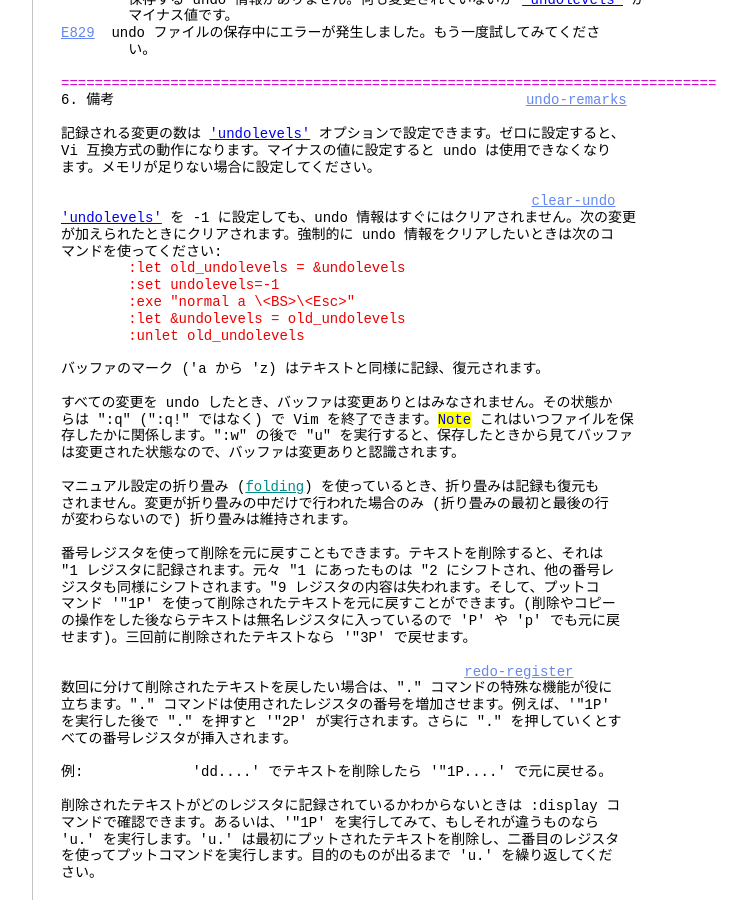
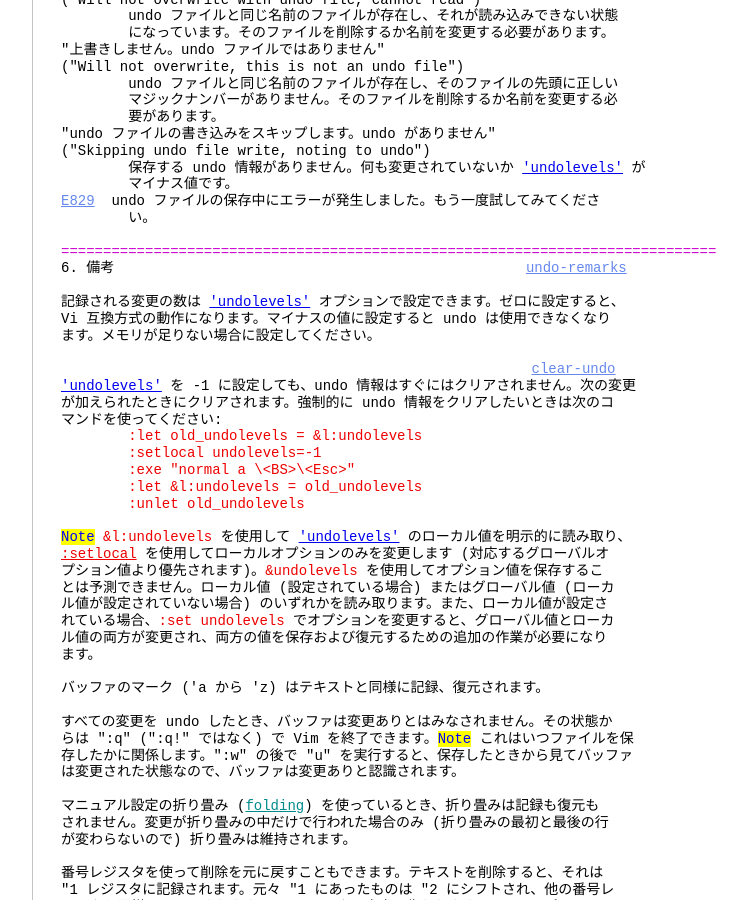
Before and after one commit to vim-jp/vimdoc-ja, a Jekyll site: the page built from undo.html, in a window 1280 px wide and 900 px high, scrolled down 6204 px. Shown: the whole window, without its empty margins (340-1087 px from the left). Built offline with Jekyll 4.4.1, drawn with Linux system fonts in a browser that asks for light colours; nearby versions of some CDN libraries; comment, search, counter and statistics services are not loaded; some of the changed text lies outside the part shown.

Commit message:
Generated by GitHub workflow 6516007217
https://github.com/vim-jp/vimdoc-ja-working/actions/runs/6516007217

```diff
--- a/undo.html
+++ b/undo.html
@@ -116,10 +116,20 @@ undo されます。<br>
 にしたい場合に便利です。&nbsp;<a class="Identifier" href="insert.html#i_CTRL-G_u">i_CTRL-G_u</a><br>
 <br>
 <a class="Type" href="options.html#'undolevels'">'undolevels'</a>&nbsp;の値を設定したときも undo のブロックが閉じられます。新しい値と古<br>
-い値が同じでもそうなります。<a class="Identifier" href="vim9.html#Vim9">Vim9</a>&nbsp;script では:<br>
-<div class="helpExample">&nbsp;&nbsp;&nbsp;&nbsp;&nbsp;&nbsp;&nbsp;&nbsp;&amp;undolevels = &amp;undolevels</div>
+い値が同じでもそうなります。<span class="Comment">g:undolevels</span>&nbsp;を使用して、<a class="Type" href="options.html#'undolevels'">'undolevels'</a>&nbsp;のグローバ<br>
+ル値のみを明示的に読み書きします。<a class="Identifier" href="vim9.html#Vim9">Vim9</a>&nbsp;script では:<br>
+<div class="helpExample">&nbsp;&nbsp;&nbsp;&nbsp;&nbsp;&nbsp;&nbsp;&nbsp;&amp;g:undolevels = &amp;g:undolevels</div>
 旧来のスクリプトでは:<br>
-<div class="helpExample">&nbsp;&nbsp;&nbsp;&nbsp;&nbsp;&nbsp;&nbsp;&nbsp;let &amp;undolevels = &amp;undolevels</div>
+<div class="helpExample">&nbsp;&nbsp;&nbsp;&nbsp;&nbsp;&nbsp;&nbsp;&nbsp;let &amp;g:undolevels = &amp;g:undolevels</div>
+<br>
+<span class="Todo">Note</span>&nbsp;同様に見える代入&nbsp;<span class="Comment">let &amp;undolevels=&amp;undolevels</span>&nbsp;は、ローカルオプションが別<br>
+の値に設定されている場合、グローバルオプションの&nbsp;<a class="Type" href="options.html#'undolevels'">'undolevels'</a>&nbsp;値を保持しないこ<br>
+とに注意してください。例えば:<br>
+<div class="helpExample">&nbsp;&nbsp;&nbsp;&nbsp;&nbsp;&nbsp;&nbsp;&nbsp;&quot; 'undolevels' に異なるグローバル値とローカル値を使用して開始する。<br>
+&nbsp;&nbsp;&nbsp;&nbsp;&nbsp;&nbsp;&nbsp;&nbsp;let &amp;g:undolevels = 1000<br>
+&nbsp;&nbsp;&nbsp;&nbsp;&nbsp;&nbsp;&nbsp;&nbsp;let &amp;l:undolevels = 2000<br>
+&nbsp;&nbsp;&nbsp;&nbsp;&nbsp;&nbsp;&nbsp;&nbsp;&quot; この代入により、グローバルオプションが 2000 に変更される。<br>
+&nbsp;&nbsp;&nbsp;&nbsp;&nbsp;&nbsp;&nbsp;&nbsp;let &amp;undolevels = &amp;undolevels</div>
 <br>
 <span class="PreProc">==============================================================================</span><br>
 4. Undo ブランチ&nbsp;&nbsp;&nbsp;&nbsp;&nbsp;&nbsp;&nbsp;&nbsp;&nbsp;&nbsp;&nbsp;&nbsp;&nbsp;&nbsp;&nbsp;&nbsp;&nbsp;&nbsp;&nbsp;&nbsp;&nbsp;&nbsp;&nbsp;&nbsp;&nbsp;&nbsp;&nbsp;&nbsp;&nbsp;&nbsp;&nbsp;&nbsp;<a class="Constant" href="undo.html#undo-branches" name="undo-branches">undo-branches</a>&nbsp;<a class="Constant" href="undo.html#undo-tree" name="undo-tree">undo-tree</a><br>
@@ -375,11 +385,20 @@ Vi 互換方式の動作になります。マイナスの値に設定すると u
 <a class="Type" href="options.html#'undolevels'">'undolevels'</a>&nbsp;を -1 に設定しても、undo 情報はすぐにはクリアされません。次の変更<br>
 が加えられたときにクリアされます。強制的に undo 情報をクリアしたいときは次のコ<br>
 マンドを使ってください:<br>
-<div class="helpExample">&nbsp;&nbsp;&nbsp;&nbsp;&nbsp;&nbsp;&nbsp;&nbsp;:let old_undolevels = &amp;undolevels<br>
-&nbsp;&nbsp;&nbsp;&nbsp;&nbsp;&nbsp;&nbsp;&nbsp;:set undolevels=-1<br>
+<div class="helpExample">&nbsp;&nbsp;&nbsp;&nbsp;&nbsp;&nbsp;&nbsp;&nbsp;:let old_undolevels = &amp;l:undolevels<br>
+&nbsp;&nbsp;&nbsp;&nbsp;&nbsp;&nbsp;&nbsp;&nbsp;:setlocal undolevels=-1<br>
 &nbsp;&nbsp;&nbsp;&nbsp;&nbsp;&nbsp;&nbsp;&nbsp;:exe &quot;normal a \&lt;BS&gt;\&lt;Esc&gt;&quot;<br>
-&nbsp;&nbsp;&nbsp;&nbsp;&nbsp;&nbsp;&nbsp;&nbsp;:let &amp;undolevels = old_undolevels<br>
+&nbsp;&nbsp;&nbsp;&nbsp;&nbsp;&nbsp;&nbsp;&nbsp;:let &amp;l:undolevels = old_undolevels<br>
 &nbsp;&nbsp;&nbsp;&nbsp;&nbsp;&nbsp;&nbsp;&nbsp;:unlet old_undolevels</div>
+<br>
+<span class="Todo">Note</span>&nbsp;<span class="Comment">&amp;l:undolevels</span>&nbsp;を使用して&nbsp;<a class="Type" href="options.html#'undolevels'">'undolevels'</a>&nbsp;のローカル値を明示的に読み取り、<br>
+<a class="Comment" href="options.html#:setlocal">:setlocal</a>&nbsp;を使用してローカルオプションのみを変更します (対応するグローバルオ<br>
+プション値より優先されます)。<span class="Comment">&amp;undolevels</span>&nbsp;を使用してオプション値を保存するこ<br>
+とは予測できません。ローカル値 (設定されている場合) またはグローバル値 (ローカ<br>
+ル値が設定されていない場合) のいずれかを読み取ります。また、ローカル値が設定さ<br>
+れている場合、<span class="Comment">:set undolevels</span>&nbsp;でオプションを変更すると、グローバル値とローカ<br>
+ル値の両方が変更され、両方の値を保存および復元するための追加の作業が必要になり<br>
+ます。<br>
 <br>
 バッファのマーク ('a から 'z) はテキストと同様に記録、復元されます。<br>
 <br>
```
